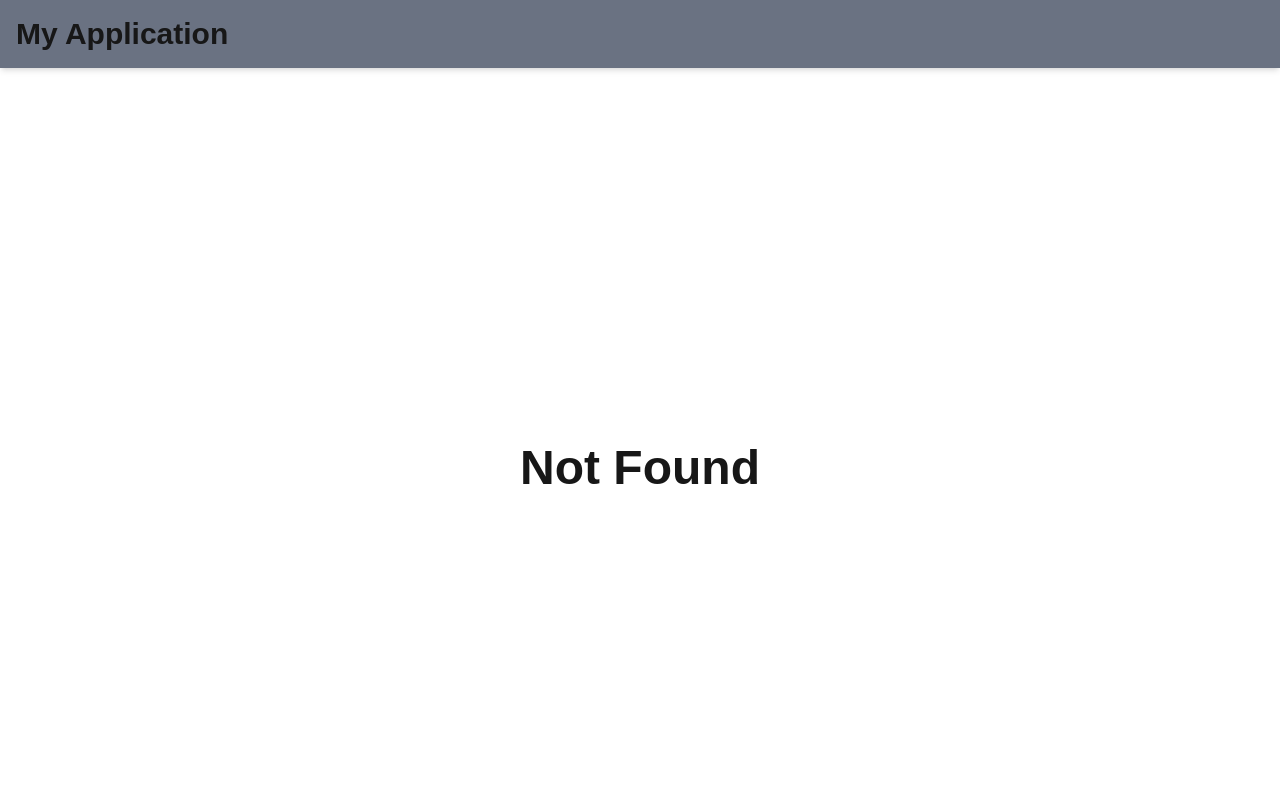
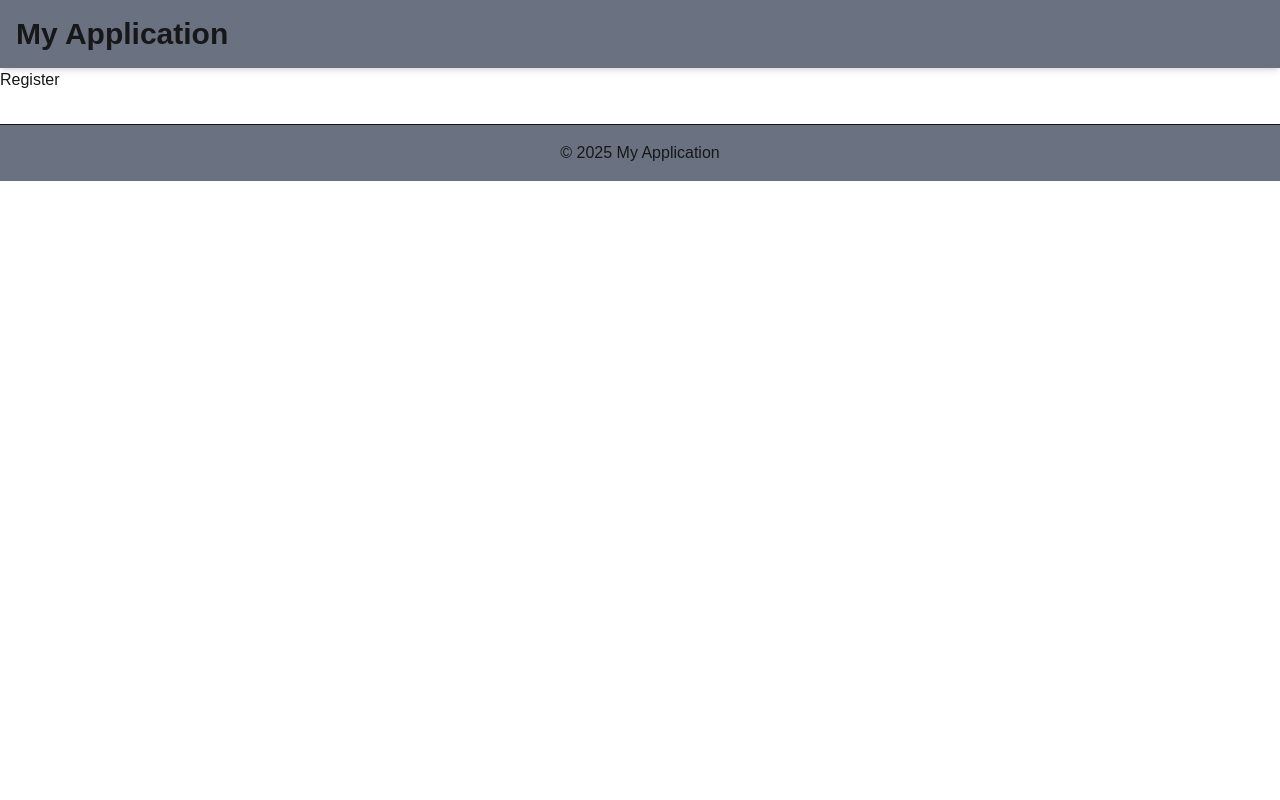
Before and after one commit to Mani-420/Complete_Nextjs, a Next.js app in the folder nextjs/: page /register in a window 1280 px wide. Before the commit this address had no page. Shown: the top 800 px of the page. Built offline with nearby package versions, Linux system fonts and the light colour scheme.

Commit message:
Grouping Routes

```diff
--- /dev/null
+++ b/nextjs/src/app/(auth)/login/page.tsx
@@ -0,0 +1,7 @@
+import React from 'react';
+
+function Login() {
+  return <div>Login</div>;
+}
+
+export default Login;
--- /dev/null
+++ b/nextjs/src/app/(auth)/register/page.tsx
@@ -0,0 +1,7 @@
+import React from 'react';
+
+function Register() {
+  return <div>Register</div>;
+}
+
+export default Register;
```
